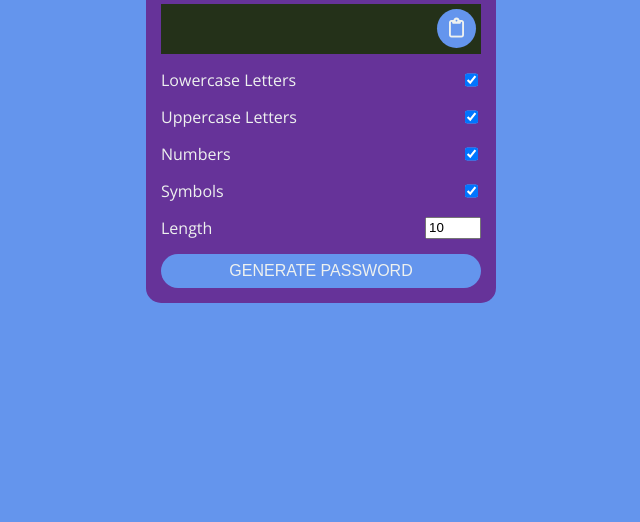
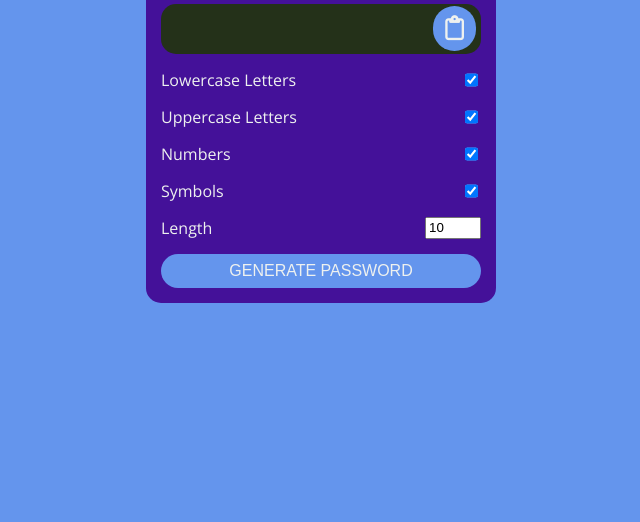
Before and after one commit to keithroe6/PasswordGenerator, a plain HTML site: page index.html in a window 1280 px wide. Shown: the part 294-816 px from the top of the page, without its empty margins (319-959 px from the left). Drawn offline with nearby package versions, Linux system fonts and the light colour scheme.

Commit message:
works but doesn't copy to clipboard

```diff
--- a/app.js
+++ b/app.js
@@ -4,19 +4,19 @@
 
 // Function that accepts a string value as an argument and returns a random index number from that string
 
-function randomIndex(str){
-    return Math.floor(Math.random()* str.length)
+function randomIndex(str) {
+    return Math.floor(Math.random() * str.length)
 };
 // Check to see if it is functioning properly
-console.log(randomIndex(`Chicken`)); // 0 thru 6
+// console.log(randomIndex(`Chicken`)); // 0 thru 6
 
-// Function that returns a random lowercase letter ysing the randomindex in the letters `string`
-function getRandomLower(){
+// Function that returns a random lowercase letter using the randomindex in the letters `string`
+function getRandomLower() {
     const letters = `abcdefghijklmnopqrstuvwxyz`;
     // Returns a random letter using a random index from the randomIndex function on the letters string
     return letters[randomIndex(letters)]
 };
-console.log(getRandomLower()); // random lowercase letter
+   console.log(getRandomLower()); // random lowercase letter
 
 // Function tha returns an uppercase letter
 function getRandomUpper() {
@@ -29,16 +29,16 @@ console.log(getRandomUpper());
 
 // Function that returns a random number (as a string value)
 
-function getRandomNumber(){
+function getRandomNumber() {
     const numbers = `1234567890`;
     // Return a random number using the random index from the numbers string
     return numbers[randomIndex(numbers)]
 };
 
-console.log(getRandomNumber());
+console.log(getRandomNumber()); // This is still a string
 
-
-function getRandomSymbol(){
+// Function that returns a random symbol
+function getRandomSymbol() {
     const symbols = '!@#$%^&*(){}[]=<>/,.';
 
     return symbols[randomIndex(symbols)]
@@ -49,7 +49,7 @@ console.log(getRandomSymbol());
 // Object to store all the character generator funcitons
 const randomFunctions = {
     lower: getRandomLower,
-    upper: getRandomLower,
+    upper: getRandomUpper,
     number: getRandomNumber,
     symbol: getRandomSymbol,
 };
@@ -65,7 +65,6 @@ const symbolsEl = document.querySelector('#symbols');
 const lengthEl = document.querySelector('#length');
 const generateEl = document.querySelector('#generate');
 
-
 // Generate password function (Function that accepts true or false values as well as a number as an argument)
 // NOTE: the checkbox inputs and number (length) input will determine the value/arguments entered into this function
 function generatePassword(lower, upper, number, symbol, length) {
@@ -76,12 +75,11 @@ function generatePassword(lower, upper, number, symbol, length) {
     // 2. Filter out the unchecked options
     // True and False values can be added together (True is equal to 1 and False is equal to 0)
     // Note: the values set to the typeCounts variable will be used when building out the password
-
     const typesCount = lower + upper + number + symbol;
-    console.log(typesCount);
+    console.log('typesCount', typesCount);
 
     // If the user has not selected any of the four options then the alert will be displayed and an empty string will be returned from the function so the password displays to the user as an empty string
-    if (typesCount === 0){
+    if (typesCount === 0) {
         alert(`Please select at least one option`)
         return ``;
     }
@@ -97,34 +95,32 @@ function generatePassword(lower, upper, number, symbol, length) {
     console.log(typesArr);
 
     // The filter method creates a new array with all the items that pass the test implemented by the provided function (aka all the items that cause the function to return a boolean value of true when the function is run using the item as the argument for the item parameter)
-    // Checking if the value for index of 1 in each item in the typesArr array is true or fals. Also removing the item from the typesArr array if it is false
+    // Checking if the value for index of 1 in each item in the typesArr array is true or false. Also removing the item from the typesArr array if it is false
 
     typesArr = typesArr.filter((item) => {
         console.log(item[1]);
         return item[1];
 
     });
-    console.log(typesArr);
+    console.log('typesArr', typesArr);
 
     // 3. Loop over the length and call the generator function for each checked option
     // Note: the value for length is the value entered for the length number input
 
-    for (i=0;i < length; i+=typesCount) {
+    for (i = 0; i < length; i += typesCount) {
 
         typesArr.forEach((type) => {
             const funcName = type[0];
-            console.log(funcName);
+            console.log('funcname', funcName);
             // Accessing and running the function in the randomFunctions object. Also, concatenating the value returns from the accessed function to the generatedPassword string
             generatedPassword += randomFunctions[funcName]();
-            console.log(generatedPassword);
+            console.log('generated password', generatedPassword);
         });
-
-
     }
 
     // 4. Add generated password to the final password variable and return it from the function
-    const finalPassword = generatedPassword.slice(0, length)
-    console.log(finalPassword);
+    const finalPassword = generatedPassword.slice(0, length);
+    console.log('final password', finalPassword);
 
     return finalPassword;
 
@@ -133,7 +129,7 @@ function generatePassword(lower, upper, number, symbol, length) {
 // Event Listener for when the 'generate password' button is clicked.
 generateEl.addEventListener(`click`, () => {
 
-    // Checking if the following options are checked and the true false values tot the respective variables
+    // Checking if the following options are checked and set the true/false values to the respective variables
 
     const hasLower = lowercaseEl.checked;
     const hasUpper = uppercaseEl.checked;
@@ -153,10 +149,11 @@ clipboardEl.addEventListener(`click`, () => {
     // Access the password result
     const password = resultEl.innerText;
 
-    if(password === '') {
+    // if the user clicks the clipboard button while no password is displayed then an alert will be displayed to the user
+    if (password === '') {
         alert('Please generate a password first');
         return
-    }
+    };
 
     // Referencing the 'navigator' object to copy the selected value to the clipboard on the device the webpage is being viewed on
 
--- a/style.css
+++ b/style.css
@@ -1,8 +1,8 @@
  /* font-family: 'Open Sans', sans-serif; */
 
- /* star selector selects everything in HTML file */
+ /* star selector selects every element in HTML file */
  * {
-    /* includes the padding and border when setting the width or height for an element */
+    /* includes the padding and border when setting the width or height for an element  often set at start of all projects*/
     box-sizing: border-box;
  }
 
@@ -19,14 +19,14 @@
     display: flex;
     justify-content: center;
     align-items: center;
-/* Setting the height to 100vh so the div will be centered vertically in the browser window */
+    /* Setting the height to 100vh so the div will be centered vertically in the browser window */
     height: 100vh;
     /* Padding so it is not right up against the edge of the browser window */
     padding: 25px;
  }
 
  h2 {
-    /* TopRight /Left Bottom */
+    /* Top Right /Left Bottom */
     margin: 10px 0 20px;
     text-align: center;
     text-transform: uppercase;
@@ -50,7 +50,7 @@
  }
 
  #container {
-    background-color: #639;
+    background-color: #419;
     padding: 15px;
     width: 350px;
     border-radius: 15px;
@@ -62,14 +62,15 @@
     font-size: 18px;
     letter-spacing: 1px;
     padding: 10px 5px 10px 10px;
-    /* Used to position the span and button elements */
+    /* The flex here is used to position the span and button elements */
     display: flex;
     justify-content: space-between;
     align-items: center;
+    border-radius: 15px;
  }
 
  #clipboard {
-    font-size: 20px;
+    font-size: 25px;
     border-radius: 30px;
 
  }
```
Also changed, not shown: index.html (+2 -2 lines).
